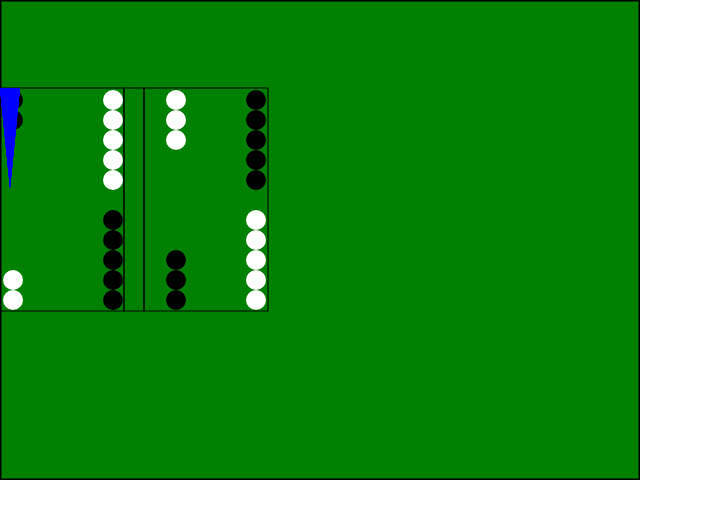
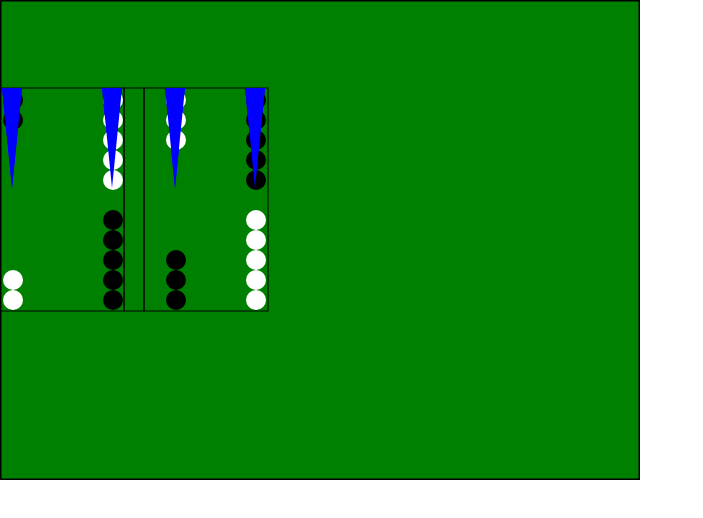
Before and after one commit to lebrisg/bg, a website: page views/index.html in a window 1280 px wide. Shown: the whole page, without its empty margins (0-703 px from the left). Drawn offline with nearby package versions, Linux system fonts and the light colour scheme.

Commit message:
Display arrows3.

```diff
--- a/views/index.html
+++ b/views/index.html
@@ -56,10 +56,10 @@
         function displayArrow(x, y, color) {
           ctx.beginPath();
           ctx.fillStyle = color;
-          ctx.moveTo(0,88);
-          ctx.lineTo(10,188);
-          ctx.lineTo(20,88);
-          ctx.lineTo(0,88);
+          ctx.moveTo(x+2,88);
+          ctx.lineTo(x+12,188);
+          ctx.lineTo(x+22,88);
+          ctx.lineTo(x+2,88);
           ctx.fill();
         };
 
@@ -95,7 +95,7 @@
                 nbPieces = -nbPieces;
                 color = 'black';
               }
-              displayArrow(0, 0, 'blue');
+              displayArrow(k+l, 0, 'blue');
               for(var z = 0; z < nbPieces; z++) {
                 displayPiece(k+13+l, y+position*z*20, color);
               }
```
